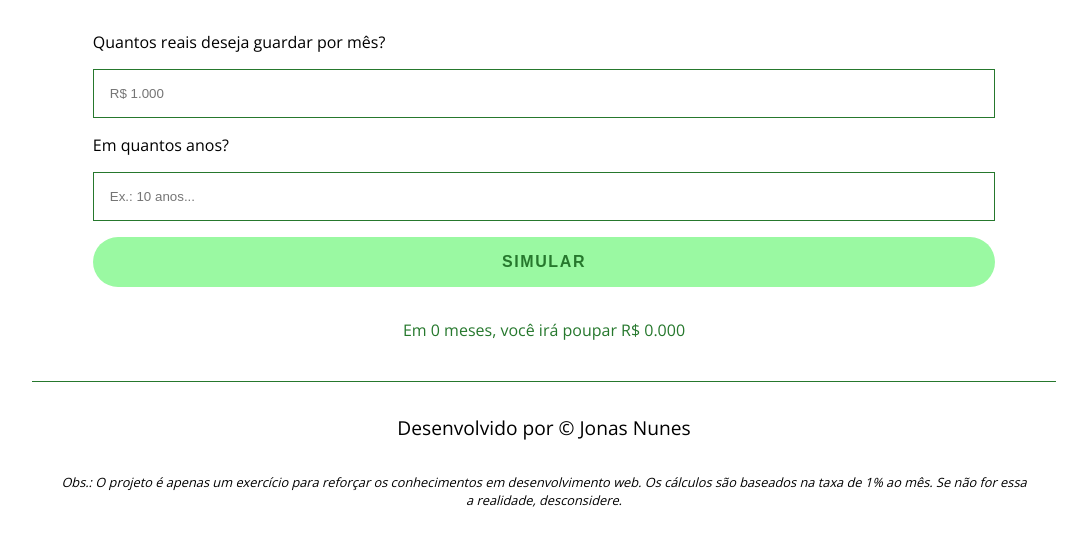
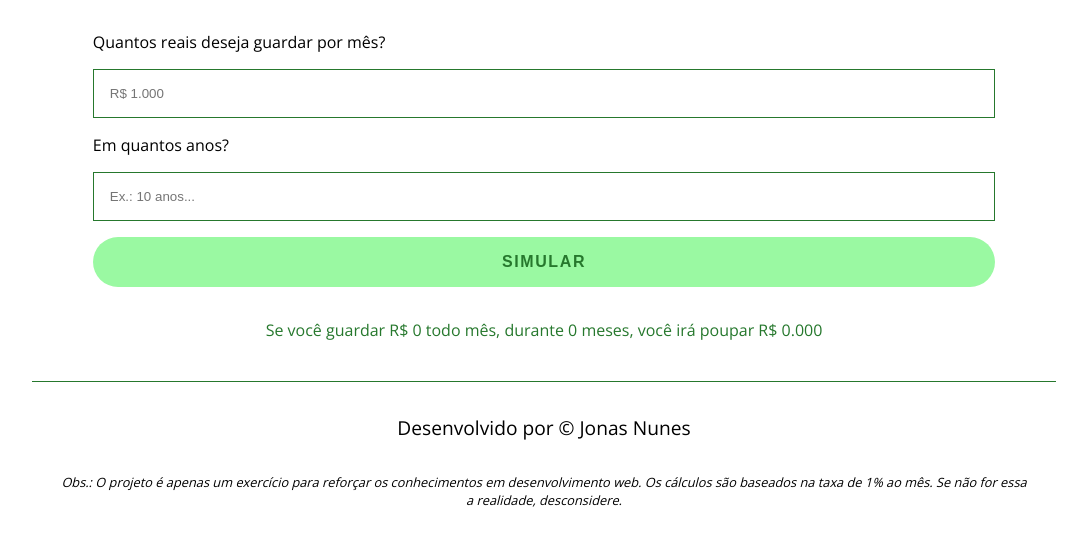
Before and after one commit to jonasnunes/investir, a PHP site: page / in a window 1280 px wide. Shown: the part 377-918 px from the top of the page, without its empty margins (96-1183 px from the left). Run offline with PHP 8.4, Linux system fonts and the light colour scheme.

Commit message:
Update code.php

```diff
--- a/code.php
+++ b/code.php
@@ -10,4 +10,4 @@
         $total += $juros;
     }
 
-    $resultado = "<p style='color: #26782D;'>Em $meses meses, você irá poupar R$ ".number_format($total, 3) . "</p>";
+    $resultado = "<p style='color: #26782D;'>Se você guardar R$ $valor todo mês, durante $meses meses, você irá poupar R$ ".number_format($total, 3) . "</p>";
```
